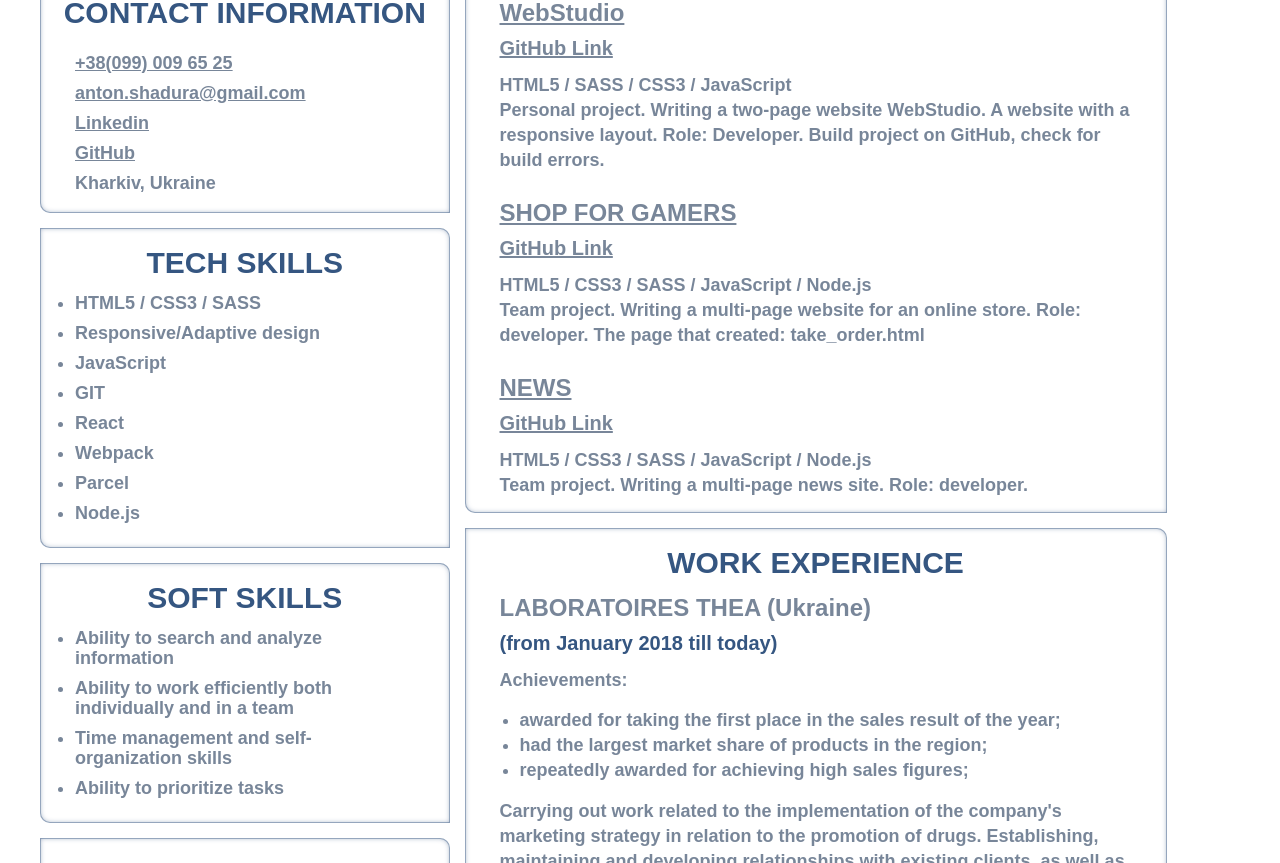
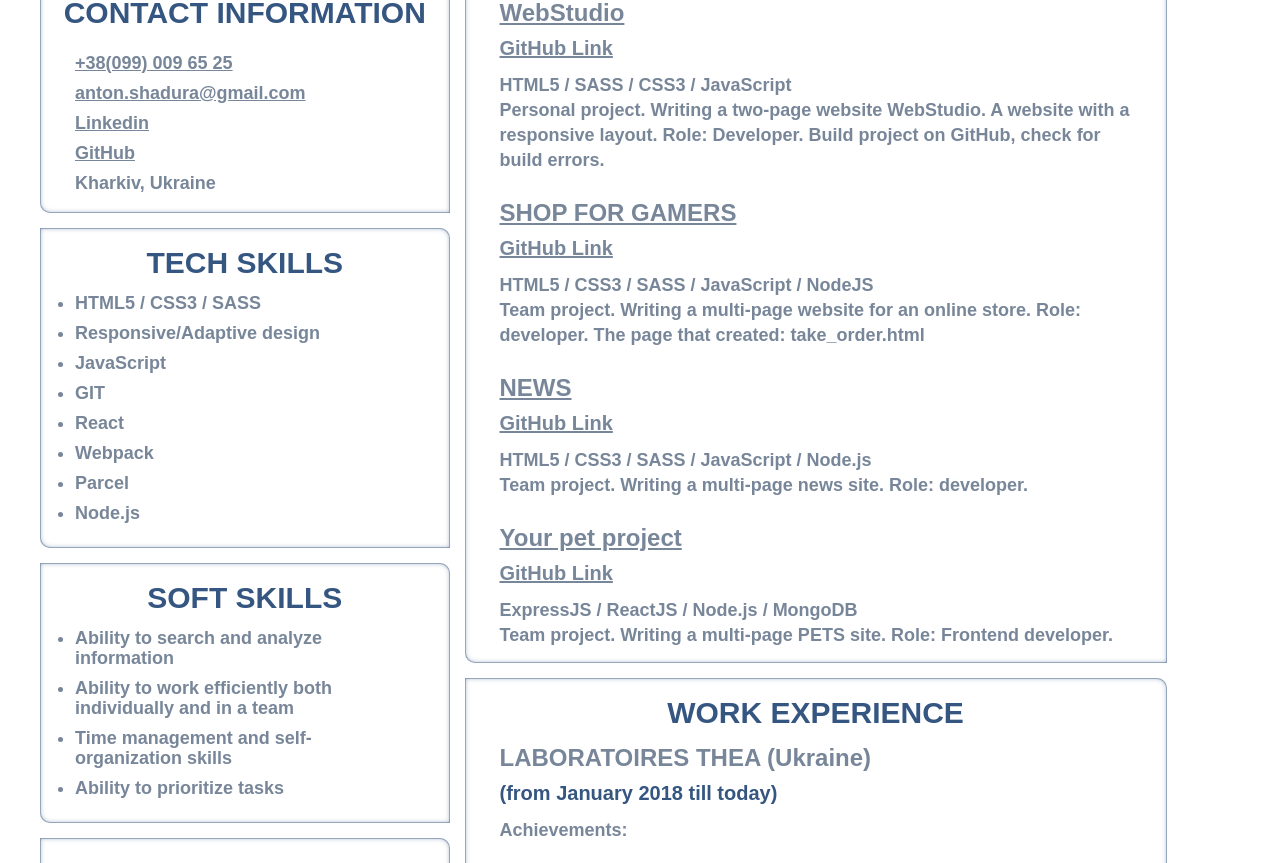
Before and after one commit to AntonAnatoliyovich/Summary, a plain HTML site: page index.html in a window 1280 px wide. Shown: the part 472-1335 px from the top of the page. Drawn offline with Linux system fonts and the light colour scheme.

Commit message:
updated resume

```diff
--- a/index.html
+++ b/index.html
@@ -73,12 +73,17 @@
                 <div class="projectExperience__project">
                     <a class="projectExperience__link" href="https://sadoviya.github.io/project-19/">SHOP FOR GAMERS</a>
                     <a class="projectExperience__link--second" href="https://github.com/AntonAnatoliyovich/project-19">GitHub Link</a>
-                    <p class="projectExperience__text">HTML5 / CSS3 / SASS / JavaScript / Node.js <br> Team project. Writing a multi-page website for an online store. Role: developer. The page that created: take_order.html</p>
+                    <p class="projectExperience__text">HTML5 / CSS3 / SASS / JavaScript / NodeJS <br> Team project. Writing a multi-page website for an online store. Role: developer. The page that created: take_order.html</p>
                 </div>
                 <div class="projectExperience__project">
                     <a class="projectExperience__link" href="https://artemterzi.github.io/project-15/">NEWS</a>
                     <a class="projectExperience__link--second" href="https://github.com/AntonAnatoliyovich/project-15">GitHub Link</a>
                     <p class="projectExperience__text">HTML5 / CSS3 / SASS / JavaScript / Node.js <br> Team project. Writing a multi-page news site. Role: developer.</p>
+                </div>
+                <div class="projectExperience__project">
+                    <a class="projectExperience__link" href="https://nmarkhotsky.github.io/your-pet-project-front/">Your pet project</a>
+                    <a class="projectExperience__link--second" href="https://github.com/AntonAnatoliyovich/your-pet-project-front">GitHub Link</a>
+                    <p class="projectExperience__text">ExpressJS / ReactJS / Node.js / MongoDB <br> Team project. Writing a multi-page PETS site. Role: Frontend developer.</p>
                 </div>
             </div>
             <div class="workExperience">
```
